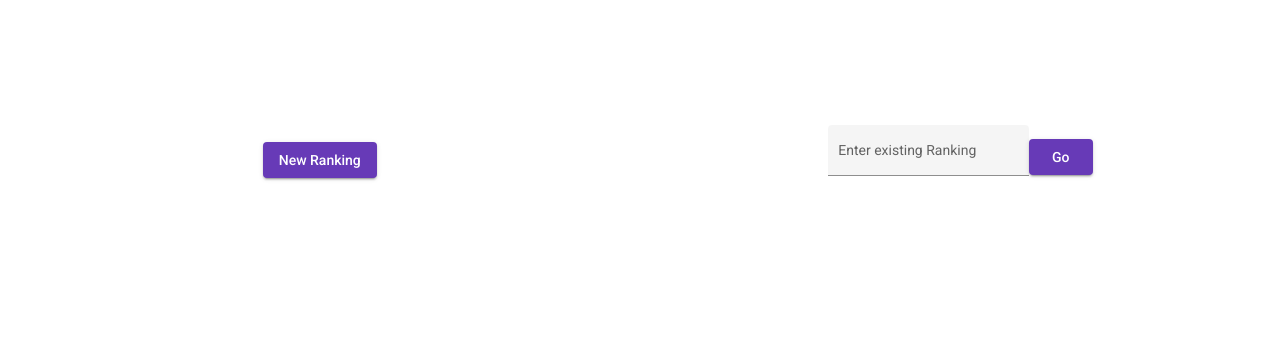
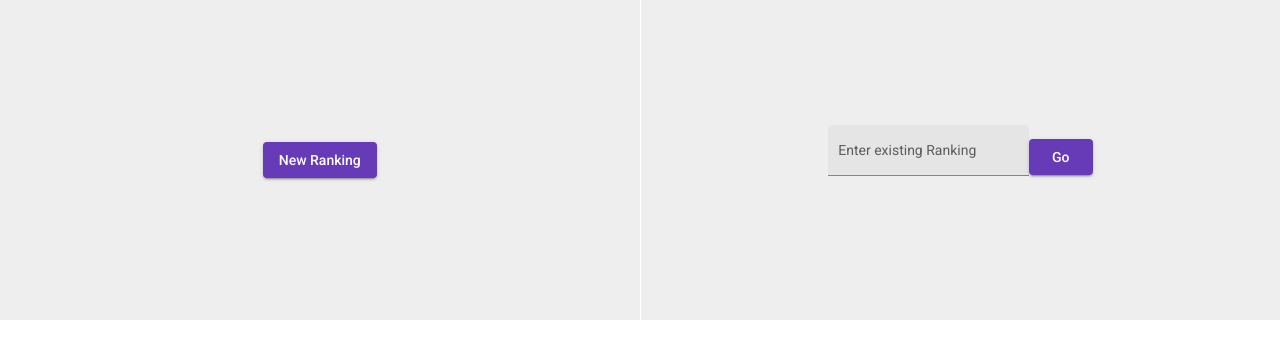
Before and after one commit to seFausto/rank-voting-app, an Angular app: page / in a window 1280 px wide. Shown: the top 358 px of the page. Built offline with nearby package versions, Linux system fonts and the light colour scheme.

Commit message:
Add background color to grid list

```diff
--- a/src/app/new-ranking/new-ranking.component.css
+++ b/src/app/new-ranking/new-ranking.component.css
@@ -0,0 +1,3 @@
+mat-grid-tile {
+    background: rgb(238, 238, 238);
+  }
```
